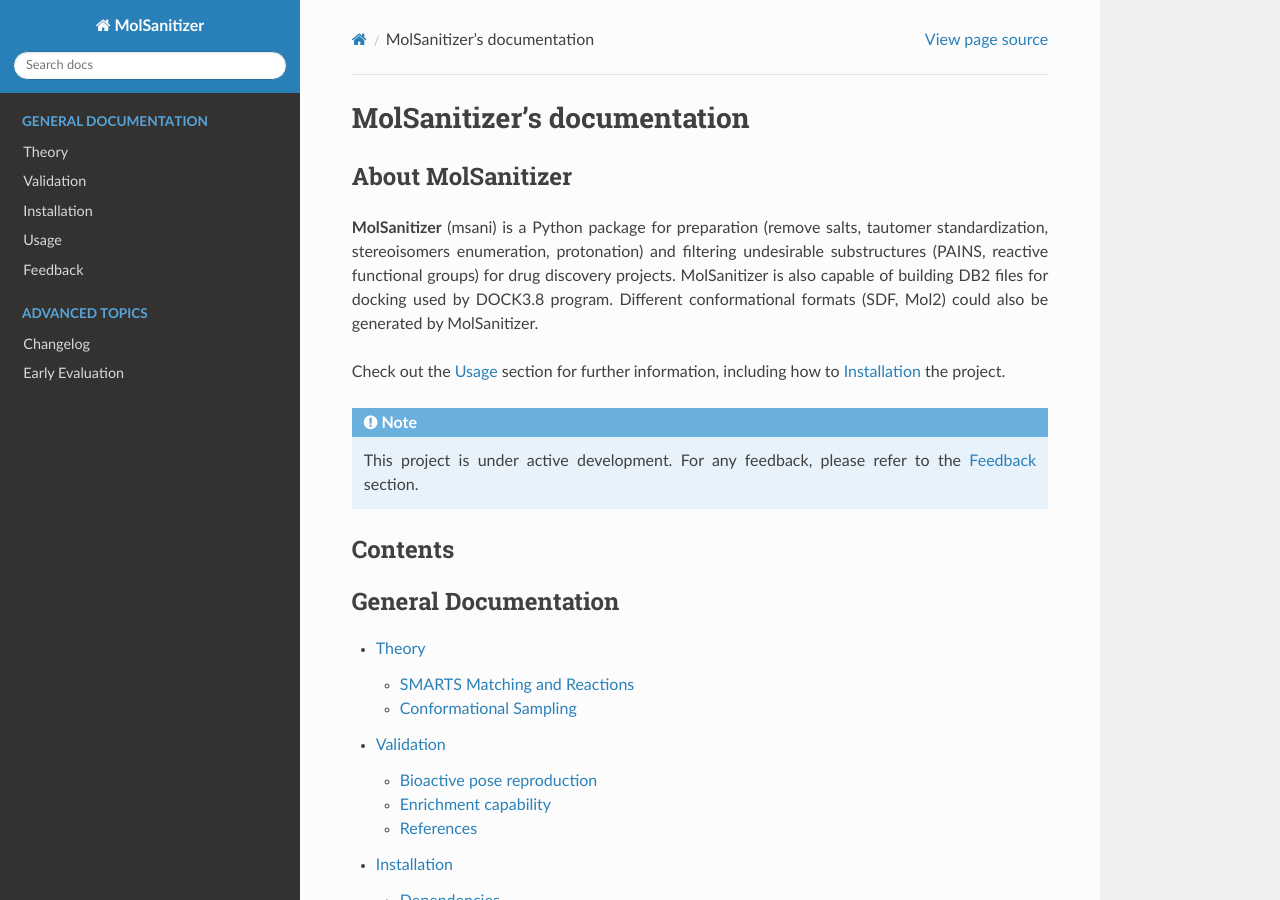
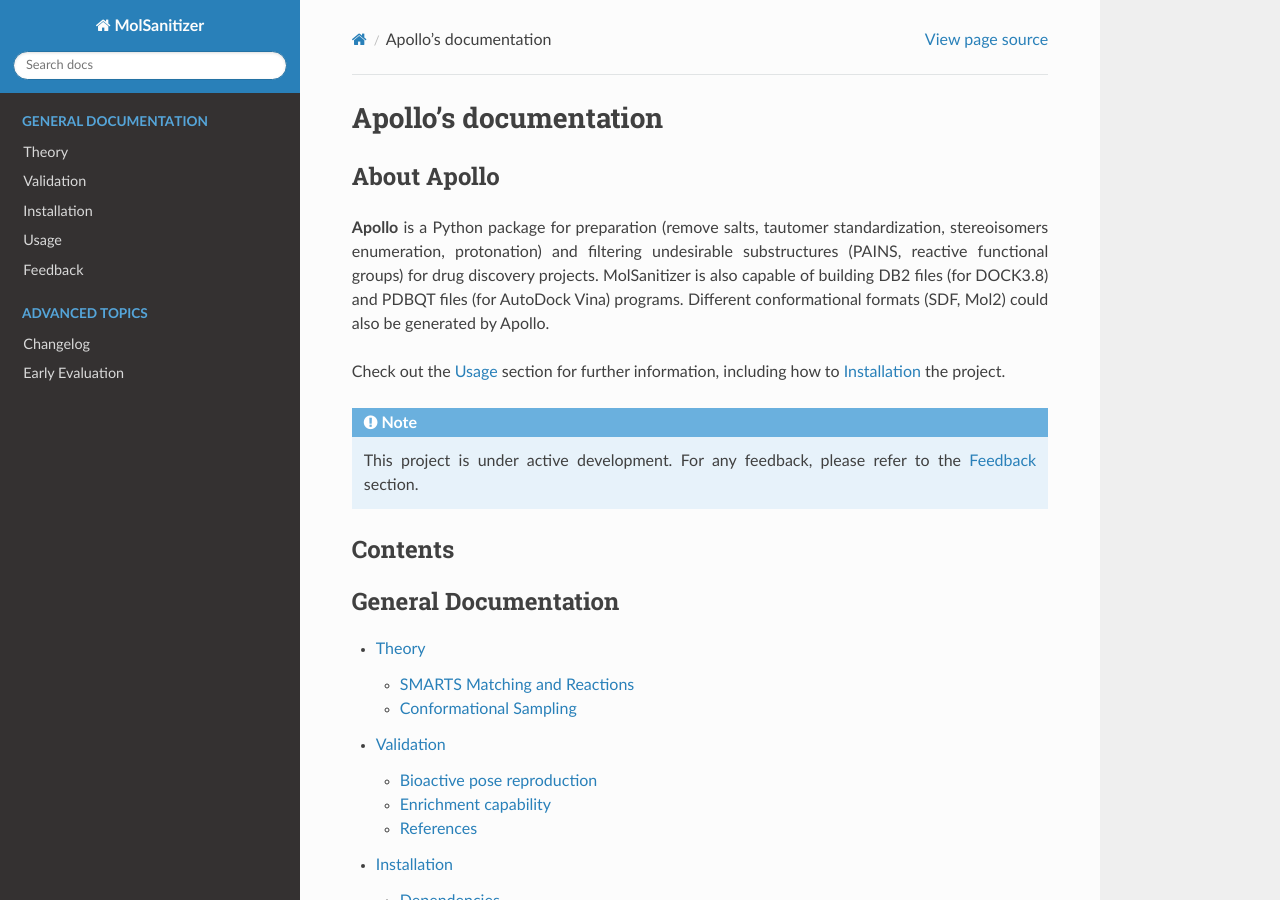
Before and after one commit to phonglam3103/msani-readthedocs, a Sphinx documentation site: the page built from docs/source/index.rst, in a window 1280 px wide and 900 px high. Built offline with Sphinx 7.4.7 and the Read the Docs theme 3.1.0, drawn with Linux system fonts in a browser that asks for light colours; formulas are drawn with MathJax 3.

Commit message:
Update index.rst

```diff
--- a/docs/source/index.rst
+++ b/docs/source/index.rst
@@ -1,10 +1,10 @@
-MolSanitizer's documentation
+Apollo's documentation
 #########################################
 
-About MolSanitizer
+About Apollo
 ******************
 
-**MolSanitizer** (msani) is a Python package for preparation (remove salts, tautomer standardization, stereoisomers enumeration, protonation) and filtering undesirable substructures (PAINS, reactive functional groups) for drug discovery projects. MolSanitizer is also capable of building DB2 files for docking used by DOCK3.8 program. Different conformational formats (SDF, Mol2) could also be generated by MolSanitizer.
+**Apollo** is a Python package for preparation (remove salts, tautomer standardization, stereoisomers enumeration, protonation) and filtering undesirable substructures (PAINS, reactive functional groups) for drug discovery projects. MolSanitizer is also capable of building DB2 files (for DOCK3.8) and PDBQT files (for AutoDock Vina) programs. Different conformational formats (SDF, Mol2) could also be generated by Apollo.
 
 Check out the :doc:`usage` section for further information, including
 how to :doc:`installation` the project.
```
